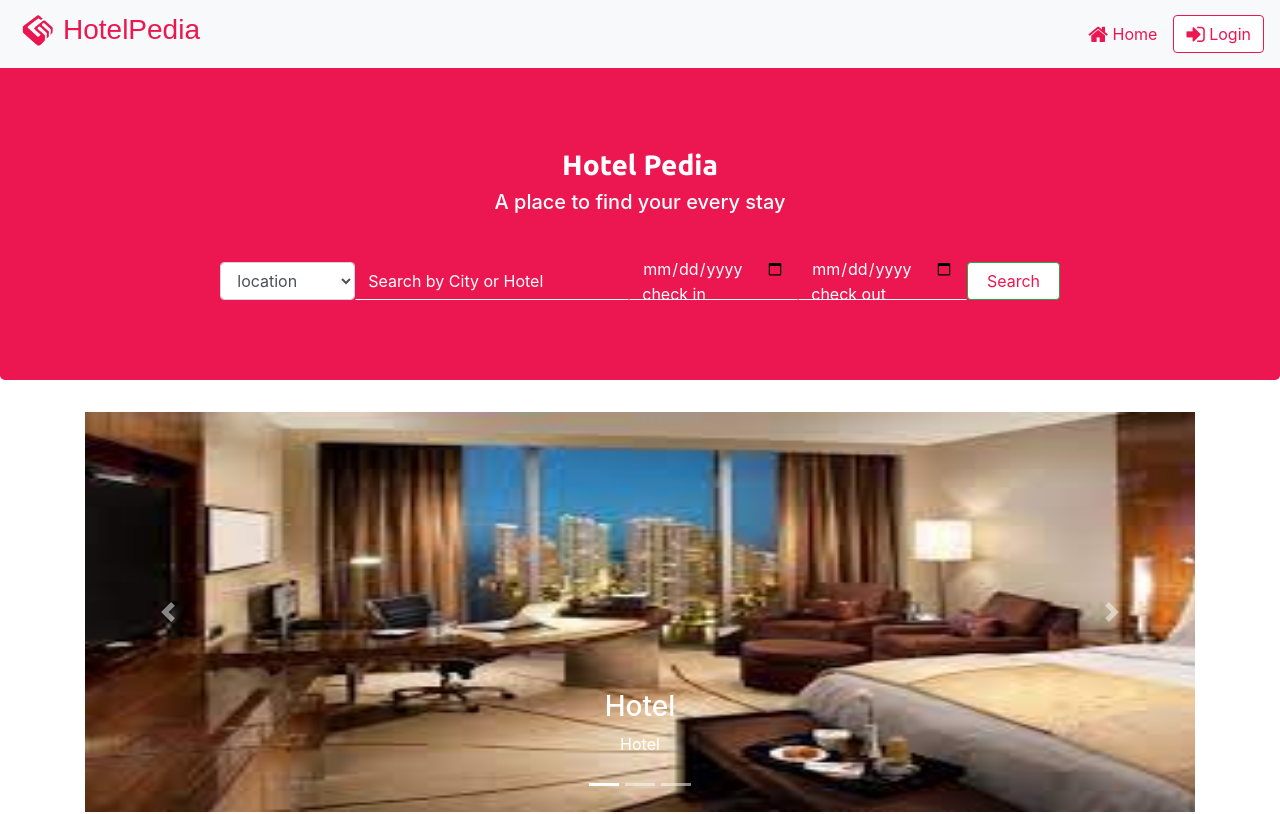
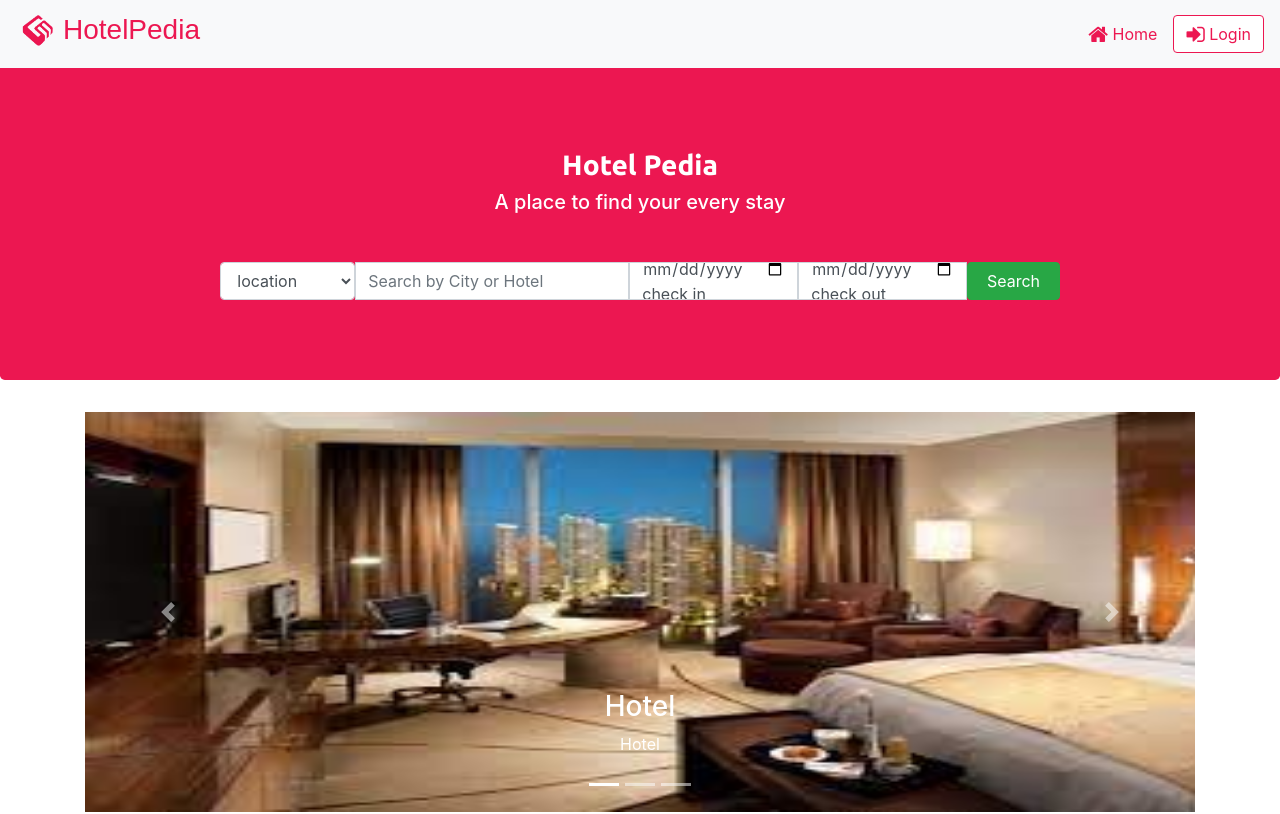
Before and after one commit to lokeshkeelisetti/HotelBookingFrontend, a React (Create React App) app: page / in a window 1280 px wide. Shown: the top 814 px of the page. Built offline with nearby package versions, Linux system fonts and the light colour scheme.

Commit message:
fixed css

```diff
--- a/src/App.css
+++ b/src/App.css
@@ -118,24 +118,6 @@ a:hover {
 	margin: 3px;
 }
 
-
-.row Input{
-	background-color: rgb(236,23,81) !important;
-	color: white !important;
-	border-color:   rgb(236,23,81) !important;
-	border-bottom-color: white !important;
-
-}
-
-.row ::placeholder {
-  color: white !important;
-}
-
-.row button{
-	color: rgb(236,23,81) !important;
-	background-color: white;
-}
-
 address {
 	font-size: 80%;
 	margin: 0px;
```
